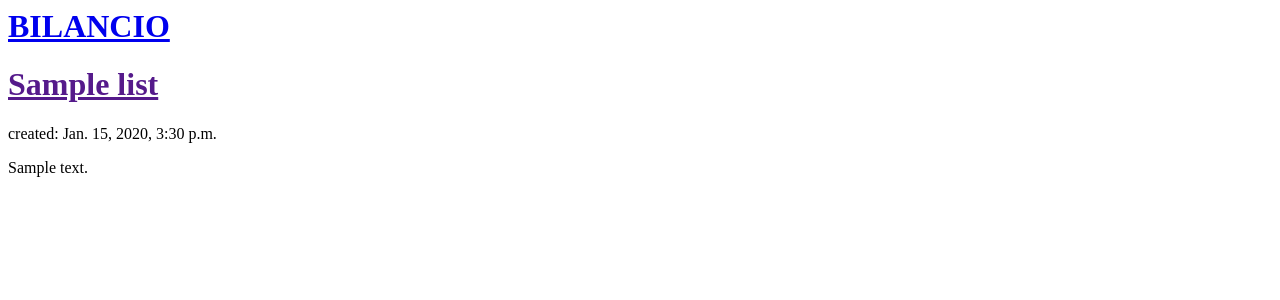
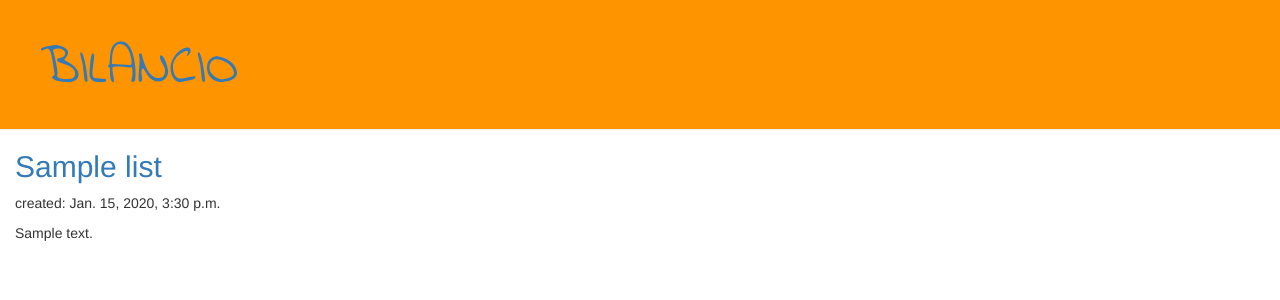
Before and after one commit to gken96/bilancio, a Django app: page / in a window 1280 px wide. Shown: the top 300 px of the page. Run offline with Django 3.2, Linux system fonts and the light colour scheme; tables that the repository leaves empty hold one stand-in row (values such as "Sample post"); some libraries are stand-ins or nearby versions.

Commit message:
list ready

```diff
--- /dev/null
+++ b/budget/static/css/budget.css
@@ -0,0 +1,13 @@
+.page-header {
+    background-color: #ff9401;
+    margin-top: 0;
+    padding: 20px 20px 20px 40px;
+    font-family: 'Indie Flower', cursive;
+
+}
+h1{
+  font-size:40pt;
+}
+.list{
+    padding-left: 15px;
+}
--- a/budget/templates/budget/post_list.html
+++ b/budget/templates/budget/post_list.html
@@ -1,12 +1,18 @@
+{% load staticfiles %}
 <html>
-<div>
+<head>
+<link rel="stylesheet" href="//maxcdn.bootstrapcdn.com/bootstrap/3.2.0/css/bootstrap.min.css">
+<link href="https://fonts.googleapis.com/css?family=Indie+Flower" rel="stylesheet">
+<link rel="stylesheet" href="//maxcdn.bootstrapcdn.com/bootstrap/3.2.0/css/bootstrap-theme.min.css">
+<link rel="stylesheet" href="{% static 'css/budget.css' %}"></head>
+<div class="page-header">
   <h1><a href="/">BILANCIO</a></h1>
 </div>
 
 {% for post in posts %}
-  <div>
+  <div class="list">
 
-      <h1><a href="">{{ post.title }}</a></h1>
+      <h2><a href="">{{ post.title }}</a></h2>
       <p>created: {{ post.created_date }}</p>
       <p>{{ post.text|linebreaksbr }}</p>
   </div>
```
